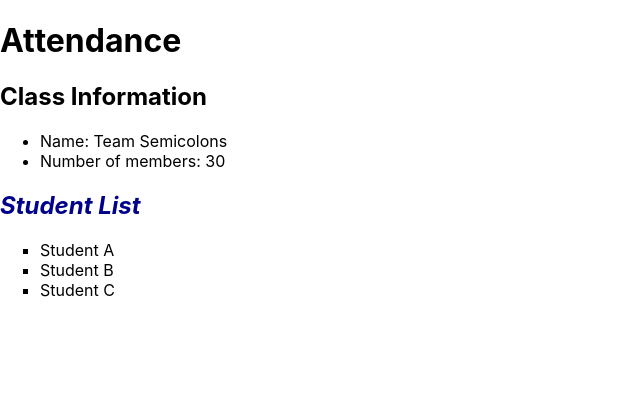
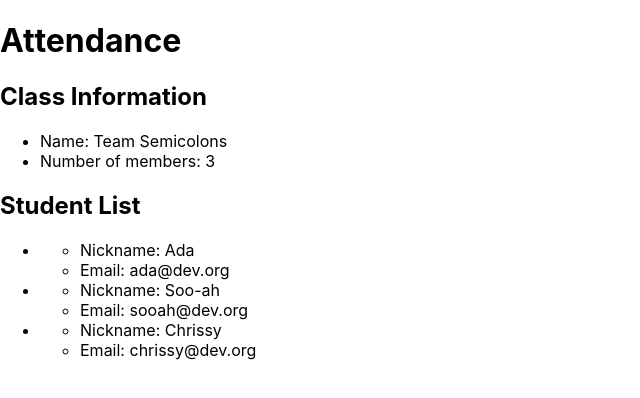
Before and after one commit to AdaGold/student-app, a React (Vite) app: page / in a window 1280 px wide. Shown: the top 398 px of the page, without its empty margins (0-640 px from the left). Built offline with nearby package versions, Linux system fonts and the light colour scheme.

Commit message:
add props to components

```diff
--- a/src/App.jsx
+++ b/src/App.jsx
@@ -1,12 +1,27 @@
-import StudentList from './components/StudentList';
-import ClassInfo from './components/ClassInfo';
+import StudentList from "./components/StudentList";
+import ClassInfo from "./components/ClassInfo";
 
 function App() {
+  const studentData = [
+    {
+      nameData: "Ada",
+      emailData: "ada@dev.org",
+    },
+    {
+      nameData: "Soo-ah",
+      emailData: "sooah@dev.org",
+    },
+    {
+      nameData: "Chrissy",
+      emailData: "chrissy@dev.org",
+    },
+  ];
+
   return (
     <main>
       <h1>Attendance</h1>
-      <ClassInfo></ClassInfo>
-      <StudentList></StudentList>
+      <ClassInfo memberCount={studentData.length}></ClassInfo>
+      <StudentList students={studentData}></StudentList>
     </main>
   );
 }
--- a/src/components/ClassInfo.jsx
+++ b/src/components/ClassInfo.jsx
@@ -1,12 +1,12 @@
-import './ClassInfo.css';
+import "./ClassInfo.css";
 
-const ClassInfo = () => {
+const ClassInfo = (props) => {
   return (
     <section>
       <h2>Class Information</h2>
       <ul>
         <li>Name: Team Semicolons</li>
-        <li>Number of members: 30</li>
+        <li>Number of members: {props.memberCount}</li>
       </ul>
     </section>
   );
--- a/src/components/StudentList.jsx
+++ b/src/components/StudentList.jsx
@@ -1,14 +1,19 @@
+import Student from "./Student";
 import "./StudentList.css";
 
-const StudentList = () => {
+const StudentList = (props) => {
+  const studentComponents = props.students.map((student, index) => {
+    return (
+      <li key={index}>
+        <Student name={student.nameData} email={student.emailData}></Student>
+      </li>
+    );
+  });
+
   return (
     <section>
-      <h2 className="student-list__heading">Student List</h2>
-      <ul className="student-list">
-        <li>Student A</li>
-        <li>Student B</li>
-        <li>Student C</li>
-      </ul>
+      <h2>Student List</h2>
+      <ul>{studentComponents}</ul>
     </section>
   );
 };
```
